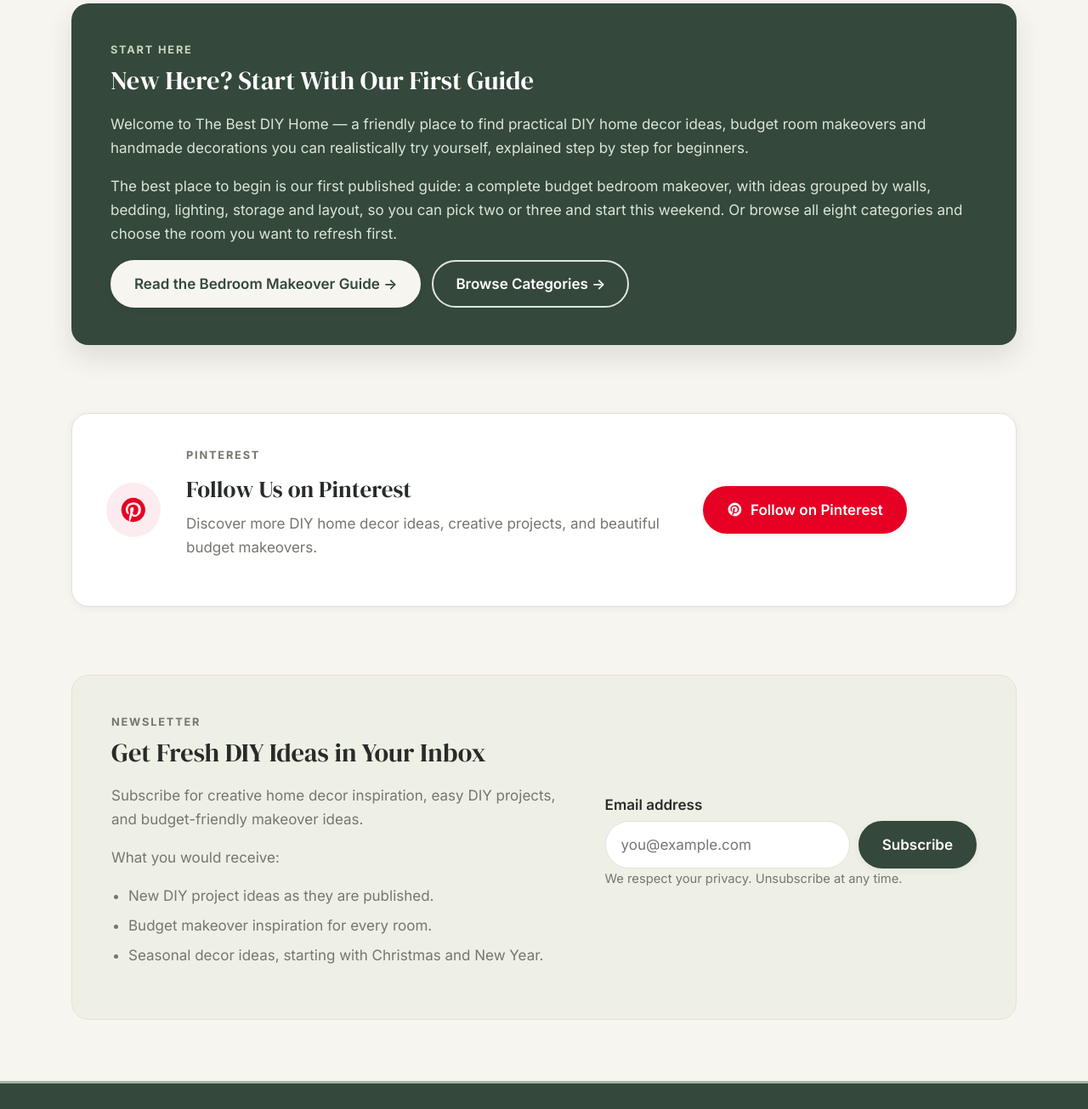
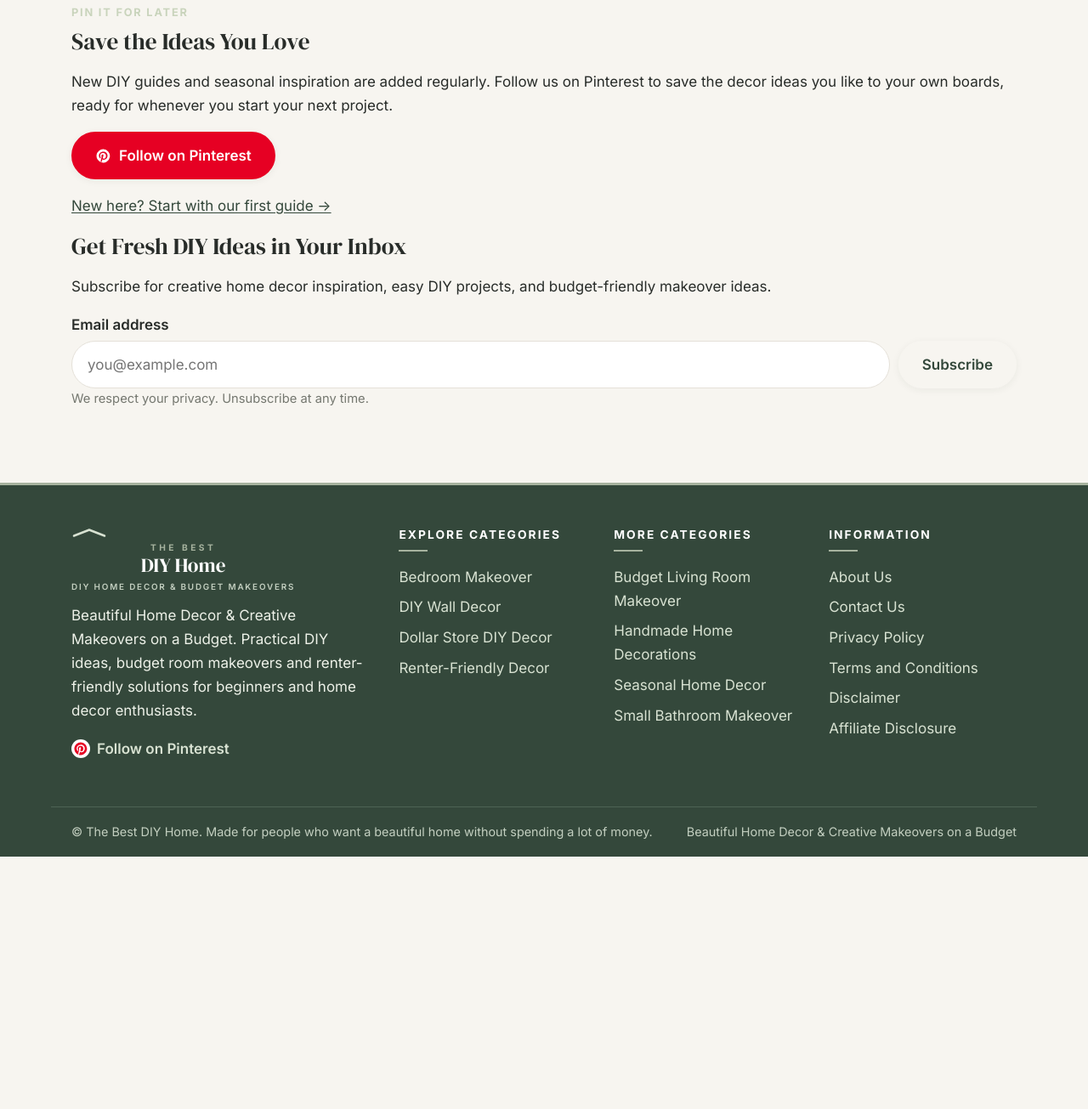
Before and after one commit to rajashahnawaz680-stack/the-best-diy-home, a plain HTML site: page index.html in a window 1280 px wide. Shown: the part 3395-4700 px from the top of the page at 85% size. After the commit the page ends 4403 px from the top, so only its background shows below. Drawn offline with Linux system fonts and the light colour scheme.

Commit message:
One combined band: Pinterest left + newsletter right

```diff
--- a/index.html
+++ b/index.html
@@ -176,55 +176,27 @@
 
     <section style="padding-top:8px">
     <div class="wrap">
-      <div class="cta-band single">
-        <div>
-          <p class="eyebrow" style="color:#C9D4BC">Start Here</p>
-          <h2>New Here? Start With Our First Guide</h2>
-          <p>Welcome to The Best DIY Home — a friendly place to find practical DIY home decor ideas, budget room makeovers and handmade decorations you can realistically try yourself, explained step by step for beginners.</p>
-          <p>The best place to begin is our first published guide: a complete budget bedroom makeover, with ideas grouped by walls, bedding, lighting, storage and layout, so you can pick two or three and start this weekend. Or browse all eight categories and choose the room you want to refresh first.</p>
-          <p class="band-ctas"><a class="btn cream" href="posts/budget-bedroom-makeover-ideas.html">Read the Bedroom Makeover Guide &rarr;</a> <a class="btn ghost" href="#categories">Browse Categories &rarr;</a></p>
+      <div class="combo-band">
+        <div class="combo-pin">
+          <p class="eyebrow" style="color:#C9D4BC">Pin It for Later</p>
+          <h2>Save the Ideas You Love</h2>
+          <p>New DIY guides and seasonal inspiration are added regularly. Follow us on Pinterest to save the decor ideas you like to your own boards, ready for whenever you start your next project.</p>
+          <p><a class="btn pinterest-btn" href="https://www.pinterest.com/rajashahnawaz5994/" target="_blank" rel="noopener"><svg class="pin-icon" viewBox="0 0 24 24" aria-hidden="true"><path d="M12 2a10 10 0 0 0-3.64 19.34c-.08-.8-.16-2.03.03-2.9l1.16-4.9s-.3-.59-.3-1.46c0-1.37.8-2.4 1.78-2.4.84 0 1.25.63 1.25 1.39 0 .84-.54 2.1-.82 3.27-.23.98.5 1.79 1.47 1.79 1.77 0 3.13-1.87 3.13-4.56 0-2.39-1.71-4.06-4.16-4.06a4.32 4.32 0 0 0-4.5 4.33c0 .86.33 1.78.74 2.28a.3.3 0 0 1 .06.28l-.28 1.13c-.04.18-.15.22-.34.13-1.25-.58-2.03-2.4-2.03-3.87 0-3.15 2.29-6.04 6.6-6.04 3.46 0 6.16 2.47 6.16 5.77 0 3.44-2.17 6.22-5.19 6.22-1.01 0-1.97-.53-2.29-1.15l-.62 2.37c-.23.87-.84 1.96-1.25 2.62A10 10 0 1 0 12 2z"/></svg> Follow on Pinterest</a></p>
+          <p class="combo-start"><a href="posts/budget-bedroom-makeover-ideas.html">New here? Start with our first guide &rarr;</a></p>
         </div>
-      </div>
-    </div>
-  </section>
-
-  <section style="padding-top:8px">
-    <div class="wrap">
-      <div class="pinterest-card">
-        <div class="pin-badge"><svg class="pin-icon" viewBox="0 0 24 24" aria-hidden="true"><path d="M12 2a10 10 0 0 0-3.64 19.34c-.08-.8-.16-2.03.03-2.9l1.16-4.9s-.3-.59-.3-1.46c0-1.37.8-2.4 1.78-2.4.84 0 1.25.63 1.25 1.39 0 .84-.54 2.1-.82 3.27-.23.98.5 1.79 1.47 1.79 1.77 0 3.13-1.87 3.13-4.56 0-2.39-1.71-4.06-4.16-4.06a4.32 4.32 0 0 0-4.5 4.33c0 .86.33 1.78.74 2.28a.3.3 0 0 1 .06.28l-.28 1.13c-.04.18-.15.22-.34.13-1.25-.58-2.03-2.4-2.03-3.87 0-3.15 2.29-6.04 6.6-6.04 3.46 0 6.16 2.47 6.16 5.77 0 3.44-2.17 6.22-5.19 6.22-1.01 0-1.97-.53-2.29-1.15l-.62 2.37c-.23.87-.84 1.96-1.25 2.62A10 10 0 1 0 12 2z"/></svg></div>
-        <div>
-          <p class="eyebrow">Pinterest</p>
-          <h2>Follow Us on Pinterest</h2>
-          <p>Discover more DIY home decor ideas, creative projects, and beautiful budget makeovers.</p>
-        </div>
-        <a class="btn pinterest-btn" href="https://www.pinterest.com/rajashahnawaz5994/" target="_blank" rel="noopener"><svg class="pin-icon" viewBox="0 0 24 24" aria-hidden="true"><path d="M12 2a10 10 0 0 0-3.64 19.34c-.08-.8-.16-2.03.03-2.9l1.16-4.9s-.3-.59-.3-1.46c0-1.37.8-2.4 1.78-2.4.84 0 1.25.63 1.25 1.39 0 .84-.54 2.1-.82 3.27-.23.98.5 1.79 1.47 1.79 1.77 0 3.13-1.87 3.13-4.56 0-2.39-1.71-4.06-4.16-4.06a4.32 4.32 0 0 0-4.5 4.33c0 .86.33 1.78.74 2.28a.3.3 0 0 1 .06.28l-.28 1.13c-.04.18-.15.22-.34.13-1.25-.58-2.03-2.4-2.03-3.87 0-3.15 2.29-6.04 6.6-6.04 3.46 0 6.16 2.47 6.16 5.77 0 3.44-2.17 6.22-5.19 6.22-1.01 0-1.97-.53-2.29-1.15l-.62 2.37c-.23.87-.84 1.96-1.25 2.62A10 10 0 1 0 12 2z"/></svg> Follow on Pinterest</a>
-      </div>
-    </div>
-  </section>
-
-  <section id="newsletter" style="padding-top:8px">
-    <div class="wrap">
-      <div class="newsletter-panel">
-        <div>
-          <p class="eyebrow">Newsletter</p>
+        <div class="combo-news">
           <h2>Get Fresh DIY Ideas in Your Inbox</h2>
           <p>Subscribe for creative home decor inspiration, easy DIY projects, and budget-friendly makeover ideas.</p>
-          <p>What you would receive:</p>
-          <ul>
-            <li>New DIY project ideas as they are published.</li>
-            <li>Budget makeover inspiration for every room.</li>
-            <li>Seasonal decor ideas, starting with Christmas and New Year.</li>
-          </ul>
-        </div>
           <form class="newsletter-form" id="newsletter-form" novalidate>
             <label for="newsletter-email">Email address</label>
             <div class="news-row">
               <input id="newsletter-email" name="email" type="email" placeholder="you@example.com" autocomplete="email" required>
-            <button class="btn" type="submit">Subscribe</button>
+              <button class="btn cream" type="submit">Subscribe</button>
             </div>
             <p class="note">We respect your privacy. Unsubscribe at any time.</p>
             <p class="news-msg" id="newsletter-msg" role="status" aria-live="polite"></p>
           </form>
+        </div>
       </div>
     </div>
   </section>
```
Lines whose indentation alone changed are shown as unchanged.
